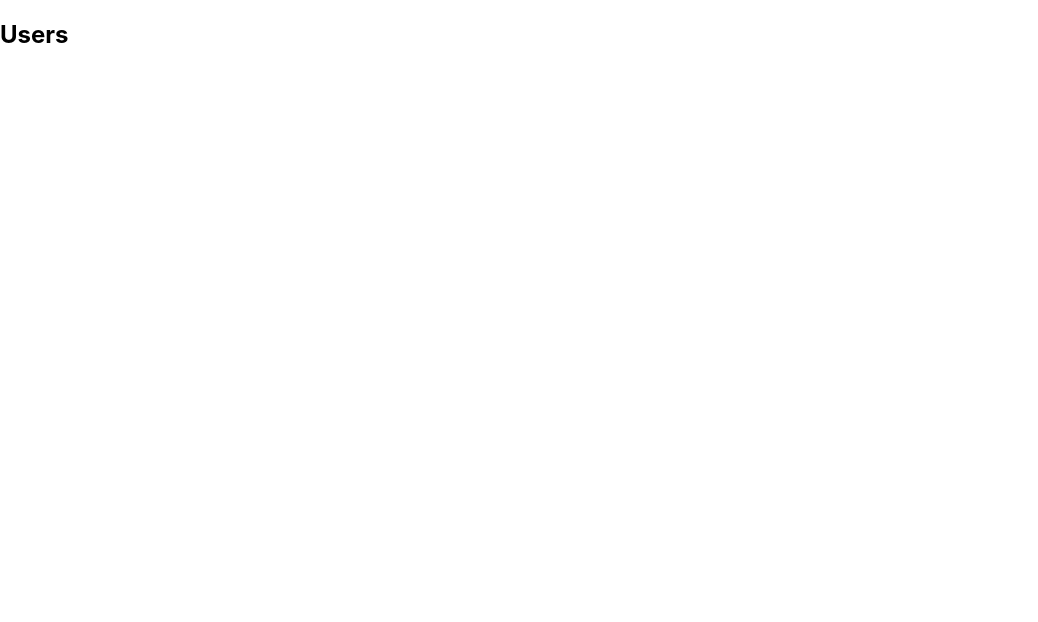
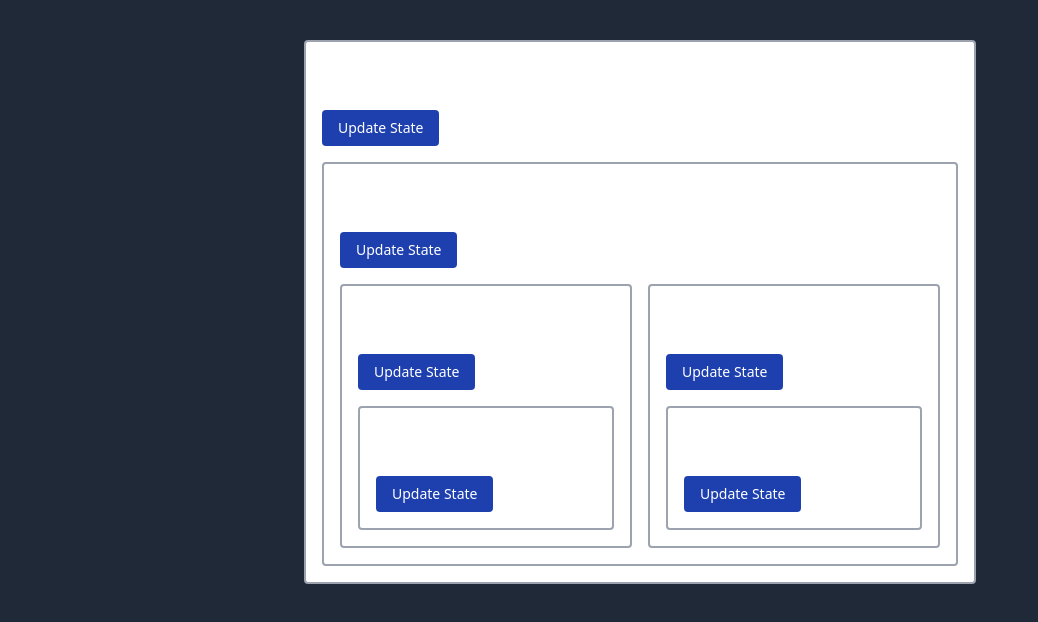
Before and after one commit to SteniTK/react-rendering, a React (Create React App) app: page /users in a window 1280 px wide. Shown: the top 622 px of the page, without its empty margins (0-1038 px from the left). Built offline with nearby package versions, Linux system fonts and the light colour scheme.

Commit message:
feat: added react rendered components

```diff
--- a/package.json
+++ b/package.json
@@ -10,6 +10,7 @@
     "react-dom": "^18.1.0",
     "react-router-dom": "^6.3.0",
     "react-scripts": "5.0.1",
+    "styled-components": "5.3.5",
     "web-vitals": "^2.1.4"
   },
   "scripts": {
@@ -35,5 +36,10 @@
       "last 1 firefox version",
       "last 1 safari version"
     ]
+  },
+  "devDependencies": {
+    "autoprefixer": "10.4.7",
+    "postcss": "8.4.14",
+    "tailwindcss": "3.0.24"
   }
 }
--- /dev/null
+++ b/postcss.config.js
@@ -0,0 +1,6 @@
+module.exports = {
+  plugins: {
+    tailwindcss: {},
+    autoprefixer: {},
+  },
+}
--- a/src/App.js
+++ b/src/App.js
@@ -1,27 +1,27 @@
-import React from "react";
-import {
-  BrowserRouter as Router,
-  Routes,
-  Route,
-} from "react-router-dom";
+import React from 'react';
+import { BrowserRouter as Router, Routes, Route } from 'react-router-dom';
+import Components from './ReactRendering/Components';
 
 // TODO: Add routes to navigate to each folder
 export default function App() {
   return (
-    <Router>
-     <div>
-        <Routes>
-          <Route path="/about" element={<About />} />
-          <Route path="/users" element={<Users/>} />
-          <Route path="/" element={<Home/>}/>
-        </Routes>
-      </div>
-    </Router>
+    <>
+      {/* <Router>
+        <div>
+          <Routes>
+            <Route path='/about' element={<About />} />
+            <Route path='/users' element={<Users />} />
+          </Routes>
+        </div>
+      </Router> */}
+
+      <Components />
+    </>
   );
 }
 
 function Home() {
-  return <h2>Home</h2>;
+  return;
 }
 
 function About() {
--- /dev/null
+++ b/src/ReactRendering/Components.js
@@ -0,0 +1,71 @@
+import { useState } from 'react';
+import { Button, VisualComponent, Layout } from './Layouts';
+
+const ComponentA = () => {
+  const [counter, setCounter] = useState(0);
+  return (
+    <VisualComponent title='Component A'>
+      <Button onClick={() => setCounter(counter + 1)}>Update State</Button>
+      <ComponentB />
+    </VisualComponent>
+  );
+};
+
+const ComponentB = () => {
+  const [counter, setCounter] = useState(1);
+  return (
+    <VisualComponent title='Component B'>
+      <Button onClick={() => setCounter(counter + 1)}>Update State</Button>
+      <div className='grid grid-rows-2 md:grid-cols-2 md:gap-4 md:grid-rows-1'>
+        <ComponentC />
+        <ComponentD />
+      </div>
+    </VisualComponent>
+  );
+};
+
+const ComponentC = () => {
+  const [counter, setCounter] = useState(0);
+  return (
+    <VisualComponent title='Component C'>
+      <Button onClick={() => setCounter(counter + 1)}>Update State</Button>
+      <ComponentE />
+    </VisualComponent>
+  );
+};
+
+const ComponentD = () => {
+  const [counter, setCounter] = useState(0);
+  return (
+    <VisualComponent title='Component D'>
+      <Button onClick={() => setCounter(counter + 1)}>Update State</Button>
+      <ComponentF />
+    </VisualComponent>
+  );
+};
+
+const ComponentE = () => {
+  const [counter, setCounter] = useState(0);
+  return (
+    <VisualComponent title='Component E'>
+      <Button onClick={() => setCounter(counter + 1)}>Update State</Button>
+    </VisualComponent>
+  );
+};
+
+const ComponentF = () => {
+  const [counter, setCounter] = useState(0);
+  return (
+    <VisualComponent title='Component F'>
+      <Button onClick={() => setCounter(counter + 1)}>Update State</Button>
+    </VisualComponent>
+  );
+};
+
+export default function Components() {
+  return (
+    <Layout>
+      <ComponentA />
+    </Layout>
+  );
+}
--- /dev/null
+++ b/src/ReactRendering/Layouts.js
@@ -0,0 +1,41 @@
+export const VisualComponent = ({ title = 'Component', children }) => {
+  return (
+    // <div className='component bg-gray-900 rounded text-white p-4 border-2 border-gray-400 relative mt-4'>
+    <div className='component bg-gray-900 rounded text-white p-4 border-2 border-gray-400 relative mt-4'>
+      <span
+        key={Math.random()}
+        className='rerender absolute left-4 top-2 text-xs uppercase font-bold text-red-500'
+      >
+        Render
+      </span>
+      <h2 className='mt-2 font-bold text-lg mb-4'>{title}</h2>
+      {children}
+    </div>
+  );
+};
+
+export const Button = (props) => {
+  return (
+    <button
+      className='px-4 py-2 rounded bg-blue-800 hover:bg-blue-700 active:outline text-sm'
+      {...props}
+    />
+  );
+};
+
+export const LabeledBox = ({ label, children }) => {
+  return (
+    <div>
+      <div>{label}</div>
+      {children}
+    </div>
+  );
+};
+
+export const Layout = ({ children }) => {
+  return (
+    <div className='p-6 bg-gray-800 min-h-screen text-white'>
+      <div className='max-w-2xl mx-auto'>{children}</div>
+    </div>
+  );
+};
--- a/src/index.css
+++ b/src/index.css
@@ -1,13 +1,37 @@
-body {
-  margin: 0;
-  font-family: -apple-system, BlinkMacSystemFont, 'Segoe UI', 'Roboto', 'Oxygen',
-    'Ubuntu', 'Cantarell', 'Fira Sans', 'Droid Sans', 'Helvetica Neue',
-    sans-serif;
-  -webkit-font-smoothing: antialiased;
-  -moz-osx-font-smoothing: grayscale;
+@tailwind base;
+@tailwind components;
+@tailwind utilities;
+
+.rerender {
+  animation: rerender 1s linear forwards;
 }
 
-code {
-  font-family: source-code-pro, Menlo, Monaco, Consolas, 'Courier New',
-    monospace;
+.component {
+  animation: blink 1s ease-out forwards;
 }
+
+@keyframes rerender {
+  0% {
+    opacity: 0;
+  }
+  50% {
+    opacity: 1;
+    transform: translateY(-4px);
+  }
+  100% {
+    opacity: 0;
+    transform: translateY(-8px);
+  }
+}
+
+@keyframes blink {
+  0% {
+    background-color: #0f172a;
+  }
+  50% {
+    background-color: #000;
+  }
+  100% {
+    background-color: white;
+  }
+}
--- /dev/null
+++ b/tailwind.config.js
@@ -0,0 +1,7 @@
+module.exports = {
+  content: ['./src/**/*.{js,jsx,ts,tsx}'],
+  theme: {
+    extend: {},
+  },
+  plugins: [],
+};
```
Also changed, not shown: src/ReactRendering/README.md (added), 1 other file (tests, documents, lock files or other folders).
